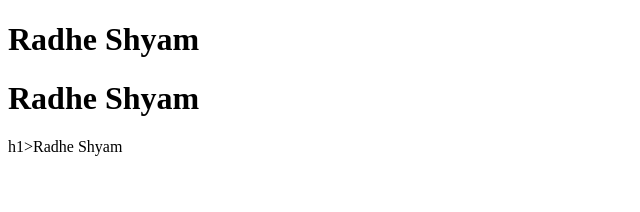
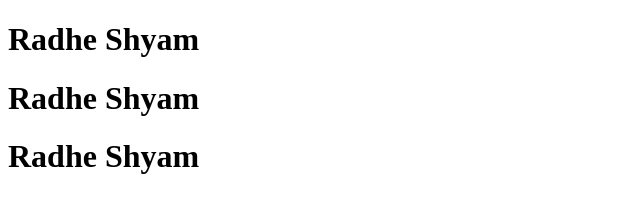
Before and after one commit to S-sharma80/Demo1jenkin, a plain HTML site: page index.html in a window 1280 px wide. Shown: the whole page, without its empty margins (0-640 px from the left). Drawn offline with Linux system fonts and the light colour scheme.

Commit message:
Update index.html

```diff
--- a/index.html
+++ b/index.html
@@ -5,7 +5,7 @@
 <h1>Radhe Shyam</h1>
 <title>Page Title</title>
 <title>Page Title</title>
-h1>Radhe Shyam</h1>
+<h1>Radhe Shyam</h1>
 </head>
 <body>
 </body>
```
